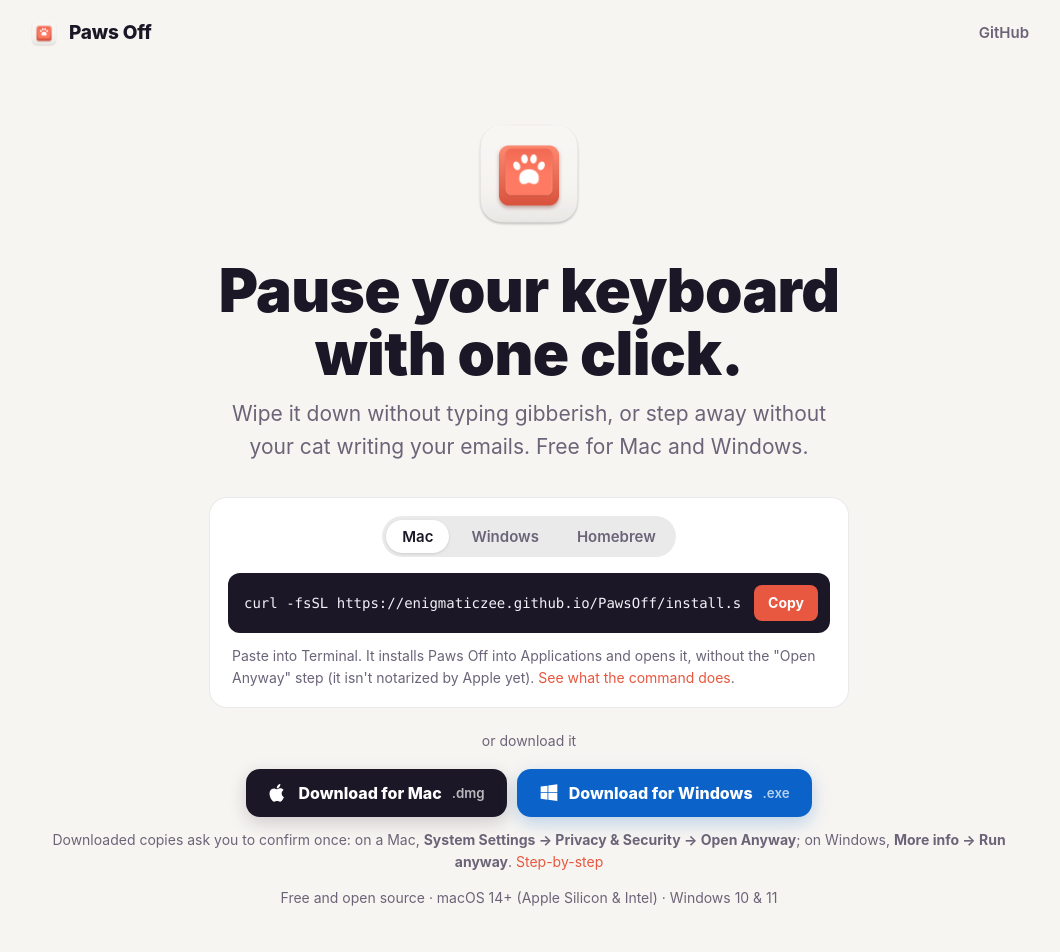
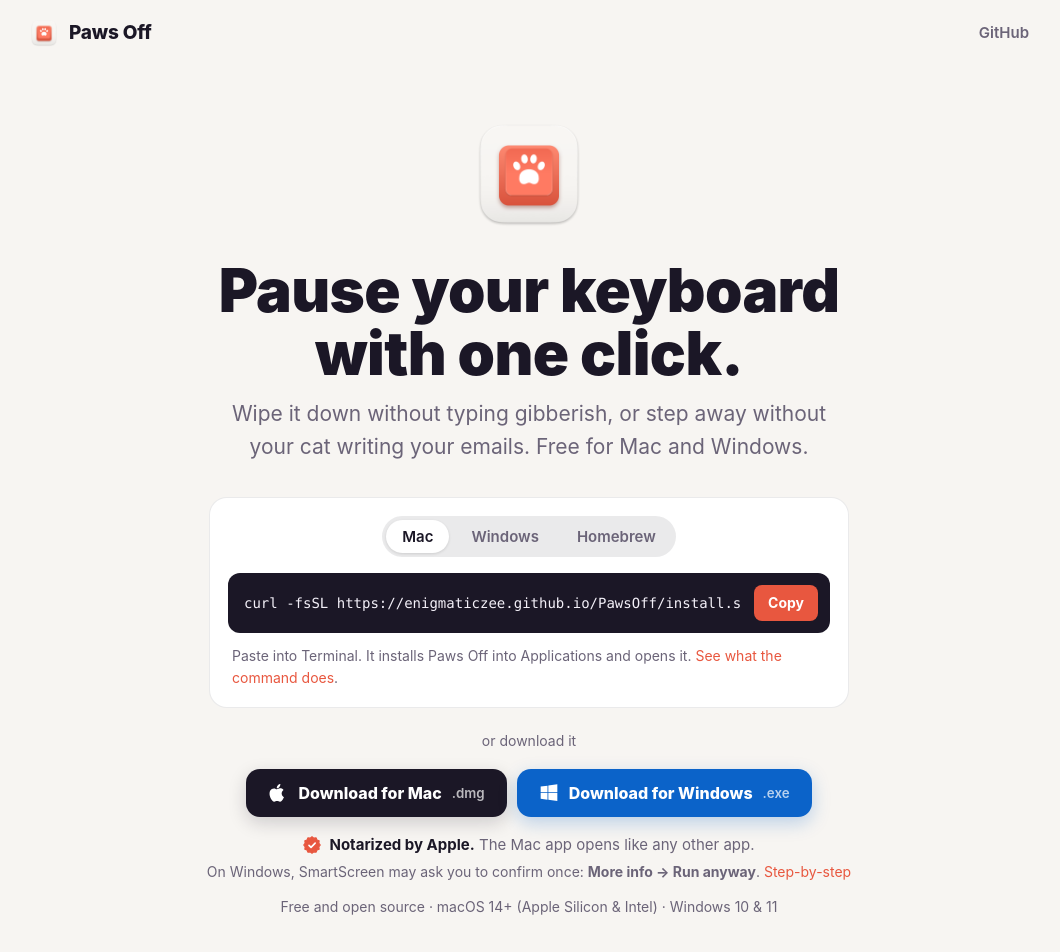
Before and after one commit to EnigmaticZee/PawsOff, a plain HTML site: page site/index.html in a window 1280 px wide. Shown: the top 952 px of the page, without its empty margins (111-1171 px from the left). Drawn offline with Linux system fonts and the light colour scheme; files whose address does not match are found by name.

Commit message:
Notarized by Apple on the website and in the README; screenshots show the new shortcut

```diff
--- a/site/index.html
+++ b/site/index.html
@@ -62,6 +62,10 @@
   .dl small { color: rgba(255, 255, 255, .7); font-weight: 600; }
   @media (prefers-color-scheme: dark) { .dl { background: #F3F0F8; color: #1B1726; } .dl svg { fill: #1B1726; } .dl small { color: rgba(27, 23, 38, .6); } .dl.win { background: #0B63C9; color: #fff; } .dl.win svg { fill: #fff; } .dl.win small { color: rgba(255, 255, 255, .75); } }
   .or { color: var(--soft); font-size: 14px; margin-top: 22px; text-align: center; }
+  .trust { display: flex; align-items: center; justify-content: center; gap: 8px; margin: 16px 0 0; color: var(--soft); font-size: 15px; }
+  .trust svg { width: 18px; height: 18px; color: var(--coral); flex: none; }
+  .trust strong { color: var(--ink); }
+  .trust + .hint { margin-top: 4px; }
 
   .hero { margin: 36px auto 0; }
 
@@ -129,7 +133,7 @@
       </div>
       <div class="panel" id="p-mac" role="tabpanel">
         <div class="cmd"><code>curl -fsSL https://enigmaticzee.github.io/PawsOff/install.sh | bash</code><button>Copy</button></div>
-        <p class="hint">Paste into Terminal. It installs Paws Off into Applications and opens it, without the "Open Anyway" step (it isn't notarized by Apple yet). <a href="install.sh">See what the command does</a>.</p>
+        <p class="hint">Paste into Terminal. It installs Paws Off into Applications and opens it. <a href="install.sh">See what the command does</a>.</p>
       </div>
       <div class="panel" id="p-win" role="tabpanel" hidden>
         <div class="cmd"><code>irm https://enigmaticzee.github.io/PawsOff/install.ps1 | iex</code><button>Copy</button></div>
@@ -137,7 +141,7 @@
       </div>
       <div class="panel" id="p-brew" role="tabpanel" hidden>
         <div class="cmd"><code>brew install --cask enigmaticzee/tap/paws-off</code><button>Copy</button></div>
-        <p class="hint">Then open Paws Off once from Applications and click <strong>Open Anyway</strong> in System Settings → Privacy &amp; Security. Paws Off updates itself after that.</p>
+        <p class="hint">Then open Paws Off from Applications. It updates itself after that.</p>
       </div>
     </div>
     <p class="or">or download it</p>
@@ -145,7 +149,8 @@
       <a class="dl" href="https://github.com/EnigmaticZee/PawsOff/releases/latest/download/PawsOff-mac.dmg"><svg viewBox="0 0 24 24" aria-hidden="true"><path d="M16.37 12.6c-.03-2.7 2.2-4 2.3-4.07-1.26-1.83-3.21-2.08-3.9-2.11-1.66-.17-3.24.98-4.08.98-.85 0-2.14-.96-3.52-.93-1.81.03-3.48 1.05-4.41 2.67-1.88 3.26-.48 8.08 1.35 10.73.9 1.29 1.96 2.75 3.36 2.7 1.35-.05 1.86-.87 3.49-.87 1.63 0 2.09.87 3.51.84 1.45-.03 2.37-1.32 3.26-2.62 1.03-1.5 1.45-2.95 1.47-3.03-.03-.01-2.82-1.08-2.85-4.29zM13.7 4.67c.74-.9 1.24-2.15 1.11-3.39-1.07.04-2.36.71-3.13 1.61-.69.8-1.29 2.07-1.13 3.29 1.19.09 2.41-.61 3.15-1.51z"></path></svg>Download for Mac <small>.dmg</small></a>
       <a class="dl win" href="https://github.com/EnigmaticZee/PawsOff/releases/latest/download/PawsOff-Windows-Setup.exe"><svg viewBox="0 0 24 24" aria-hidden="true"><path d="M2 4.3l8.2-1.1v7.9H2zm9.2-1.3L22 1.5v9.6H11.2zM2 12.1h8.2V20L2 18.9zm9.2 0H22v9.4l-10.8-1.5z"></path></svg>Download for Windows <small>.exe</small></a>
     </div>
-    <p class="hint" style="text-align:center">Downloaded copies ask you to confirm once: on a Mac, <strong>System Settings → Privacy &amp; Security → Open Anyway</strong>; on Windows, <strong>More info → Run anyway</strong>. <a href="https://github.com/EnigmaticZee/PawsOff#-install">Step-by-step</a></p>
+    <p class="trust"><svg viewBox="0 0 24 24" aria-hidden="true"><polygon points="12.00,1.00 14.43,2.92 17.50,2.47 18.65,5.35 21.53,6.50 21.08,9.57 23.00,12.00 21.08,14.43 21.53,17.50 18.65,18.65 17.50,21.53 14.43,21.08 12.00,23.00 9.57,21.08 6.50,21.53 5.35,18.65 2.47,17.50 2.92,14.43 1.00,12.00 2.92,9.57 2.47,6.50 5.35,5.35 6.50,2.47 9.57,2.92" fill="currentColor" stroke="currentColor" stroke-width="1.6" stroke-linejoin="round"></polygon><path d="M8 12.4l2.7 2.7L16.2 9.6" fill="none" stroke="#fff" stroke-width="2.2" stroke-linecap="round" stroke-linejoin="round"></path></svg><span><strong>Notarized by Apple.</strong> The Mac app opens like any other app.</span></p>
+    <p class="hint" style="text-align:center">On Windows, SmartScreen may ask you to confirm once: <strong>More info → Run anyway</strong>. <a href="https://github.com/EnigmaticZee/PawsOff#-install">Step-by-step</a></p>
     <p class="meta">Free and open source · macOS 14+ (Apple Silicon &amp; Intel) · Windows 10 &amp; 11</p>
   </header>
 
@@ -192,6 +197,7 @@
         <li><strong>Nothing you type is stored or sent.</strong> While locked it remembers only the last few characters, just enough to spot your unlock word, and forgets them on unlock.</li>
         <li><strong>Paw detection counts keys, never reads them.</strong> It only looks at how many keys are held, and for how long.</li>
         <li><strong>One network request: the update check.</strong> It asks GitHub whether there's a newer version. You can turn it off.</li>
+        <li><strong>Notarized by Apple.</strong> Apple checks every Mac release for malicious software before you download it, and macOS checks again when you open it.</li>
         <li><strong>Open source.</strong> Every line is on <a href="https://github.com/EnigmaticZee/PawsOff">GitHub</a>, MIT licensed. Found a problem? See the <a href="https://github.com/EnigmaticZee/PawsOff/blob/main/SECURITY.md">security policy</a>.</li>
       </ul>
       <figure class="vault">
```
Also changed, not shown: docs/images/windows.png, site/media/settings-dark.png, site/media/settings-light.png, 4 other files.
